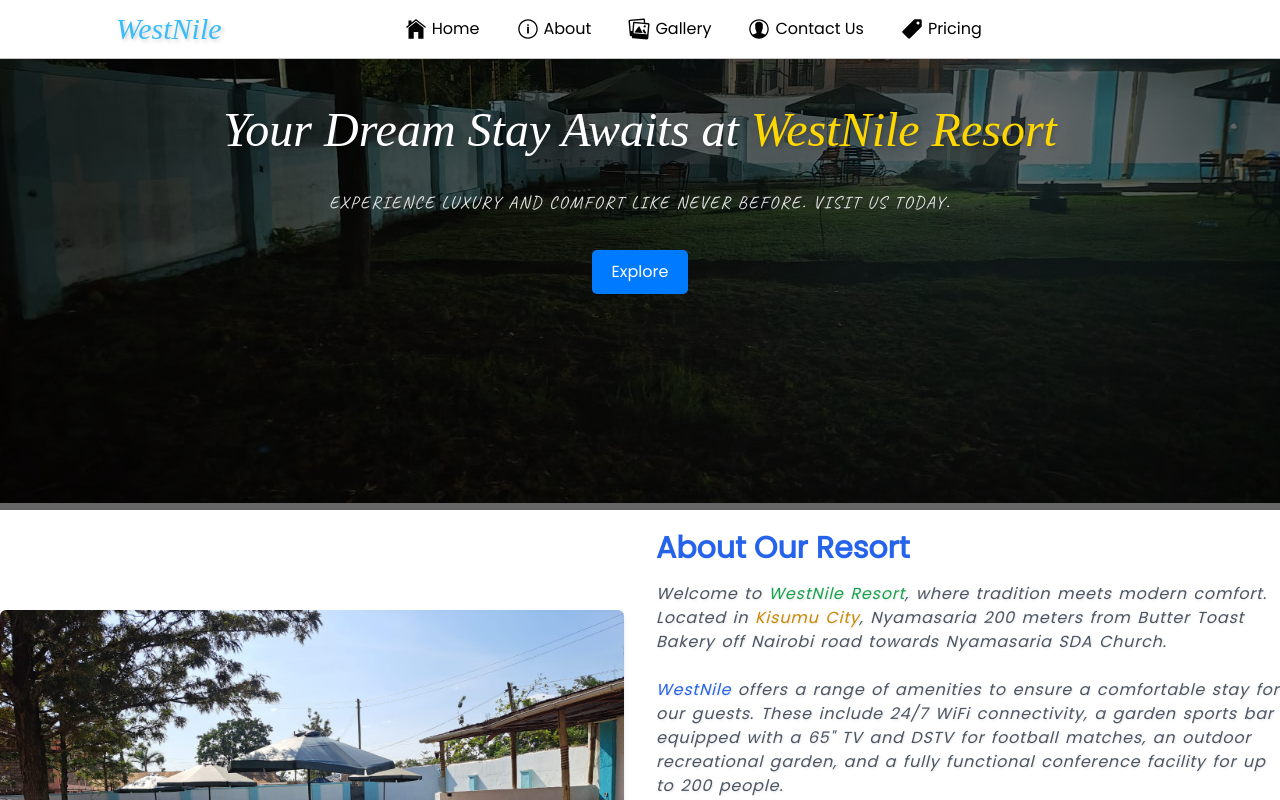
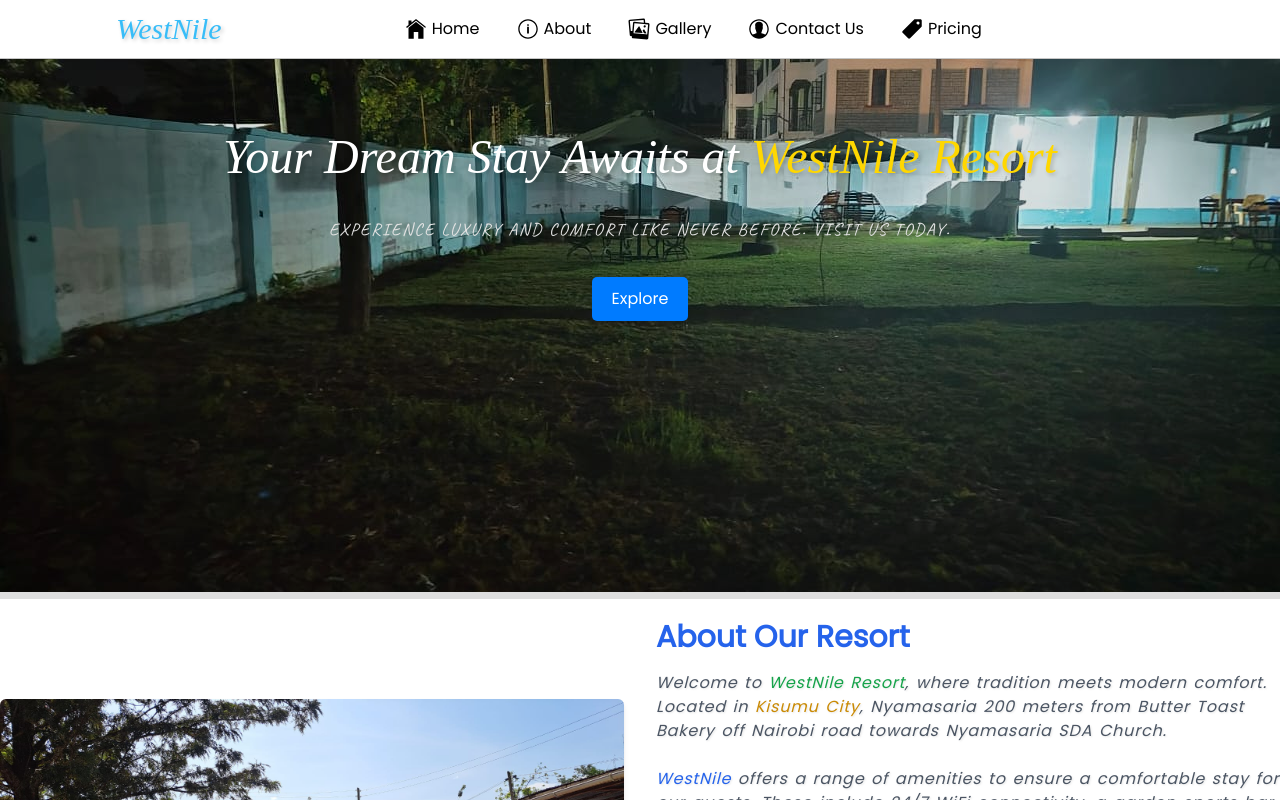
Before and after one commit to alvinkenyagah/weniresort.com-, a React (Vite) app: page / in a window 1280 px wide. Shown: the top 800 px of the page. Built offline with nearby package versions, Linux system fonts and the light colour scheme.

Commit message:
minimize hero section height

```diff
--- a/src/components/hero/HeroSection.css
+++ b/src/components/hero/HeroSection.css
@@ -19,7 +19,7 @@
 
 .slick-slide img {
   width: 100%;
-  height: calc(100vh / 1.8); /* Set the height to match the container height */
+  height: calc(100vh / 1.5); /* Set the height to match the container height */
   object-fit: cover; /* Maintain aspect ratio and cover the entire slide */
 }
 
@@ -30,7 +30,7 @@
   left: 0;
   width: 100%;
   height: 100%;
-  background: rgba(0, 0, 0, 0.6); /* Adjust the alpha (last value) for transparency */
+  background: rgba(0, 0, 0, 0.13); /* Adjust the alpha (last value) for transparency */
 }
 
 .hero-content {
```
